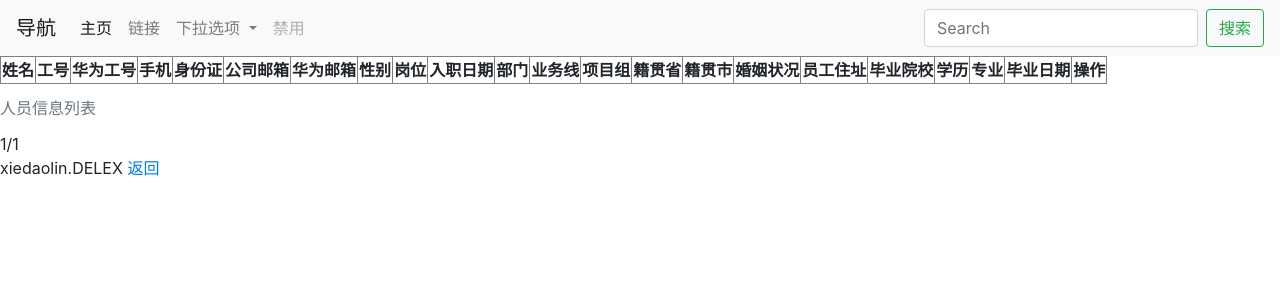
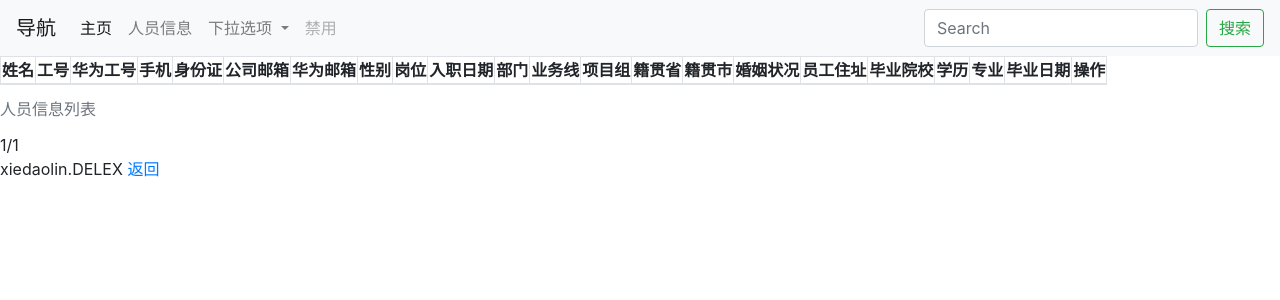
Before and after one commit to xiedaolin2000/RM_BJC, a Django app: page /HR/ in a window 1280 px wide. Shown: the top 300 px of the page. Run offline with Django 3.2, Linux system fonts and the light colour scheme; data that the repository does not hold is empty; some libraries are stand-ins or nearby versions.

Commit message:
save 20180515

```diff
--- a/HR/Templates/HR/HR_detail.html
+++ b/HR/Templates/HR/HR_detail.html
@@ -6,7 +6,9 @@
 {% block body %}
 <form method="post" >
     {% csrf_token %}
-    {{ form.as_p }}
-    <input type="submit" value="保存" />
+    <div class="form-group">
+        {{ form.as_p }}
+        <input type="submit" value="保存" />
+    </div>
 </form>
 {% endblock body %}
--- a/HR/Templates/HR/HR_list.html
+++ b/HR/Templates/HR/HR_list.html
@@ -10,8 +10,10 @@
     <td>李四</td>    <td>24</td>  </tr>  <tr>    <td>B-1002</td>    <td>王五</td>    <td>23</td>  </tr>  <tr>    <td>B-1003</td>    <td>赵六</td>    <td>26</td>  </tr>  <tr>    <td>B-1004</td>
     <td>钱七</td>    <td>26</td>  </tr>
 </table> -->
-<table border="1" cellspacing="0" class=".table" >
+<table border="1" cellspacing="0" class="table-responsive-md table-bordered table-hover" >
     <caption>人员信息列表</caption>
+    <thead class="thead-dark">
+      <tr>
     <th>姓名</th>
     <th>工号</th>
     <th>华为工号</th>
@@ -34,6 +36,8 @@
     <th>专业</th>
     <th>毕业日期</th>
     <th>操作</th>
+  </tr>
+  </thead>
     {% for p in person_list %}
       <tr>
         <td>{{p.userName}} </td>
--- a/RMSite/Templates/navbar_top.html
+++ b/RMSite/Templates/navbar_top.html
@@ -10,7 +10,7 @@
           <a class="nav-link" href="/">主页 <span class="sr-only">当前页</span></a>
         </li>
         <li class="nav-item">
-          <a class="nav-link" href="#">链接</a>
+          <a class="nav-link" href="/HR/">人员信息</a>
         </li>
         <li class="nav-item dropdown">
           <a class="nav-link dropdown-toggle" href="#" id="navbarDropdown" role="button" data-toggle="dropdown" aria-haspopup="true" aria-expanded="false">
```
Also changed, not shown: HR/views.py (+6 -3 lines).
